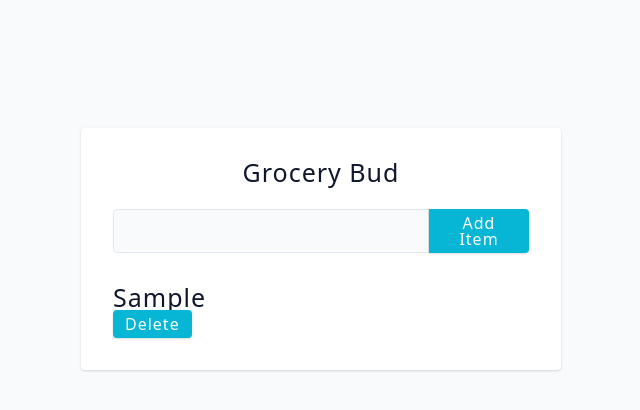
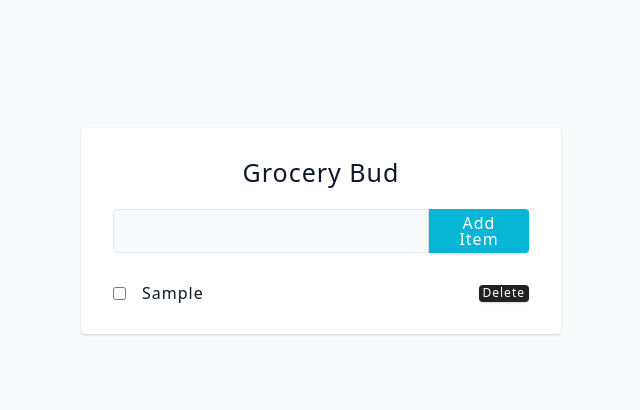
Before and after one commit to stormymayday/react-grocery-bud, a Next.js app: page / in a window 1280 px wide. Both pictures are taken after typing "Sample" into the empty fields and a click on the button "Add Item". Shown: the top 410 px of the page, without its empty margins (319-959 px from the left). Built offline with nearby package versions, Linux system fonts and the light colour scheme.

Commit message:
Single Item

```diff
--- a/components/GroceryBud/Item.tsx
+++ b/components/GroceryBud/Item.tsx
@@ -1,3 +1,6 @@
+"use client";
+
+import { useState } from "react";
 import { ItemType } from "@/types";
 
 interface ItemProps {
@@ -6,17 +9,31 @@ interface ItemProps {
 }
 
 function Item({ item, removeItem }: ItemProps) {
+    const [isChecked, setIsChecked] = useState<boolean>(item.completed);
+
     return (
-        <div>
-            <h4>{item.name}</h4>
+        <article className="single-item">
+            <input
+                type="checkbox"
+                checked={isChecked}
+                onChange={() => setIsChecked(!isChecked)}
+            />
+            <p
+                style={{
+                    textDecoration: isChecked ? "line-through" : "none",
+                    textTransform: "capitalize",
+                }}
+            >
+                {item.name}
+            </p>
             <button
                 type="button"
-                className="btn"
+                className="btn remove-btn"
                 onClick={() => removeItem(item.id)}
             >
                 delete
             </button>
-        </div>
+        </article>
     );
 }
 export default Item;
```
